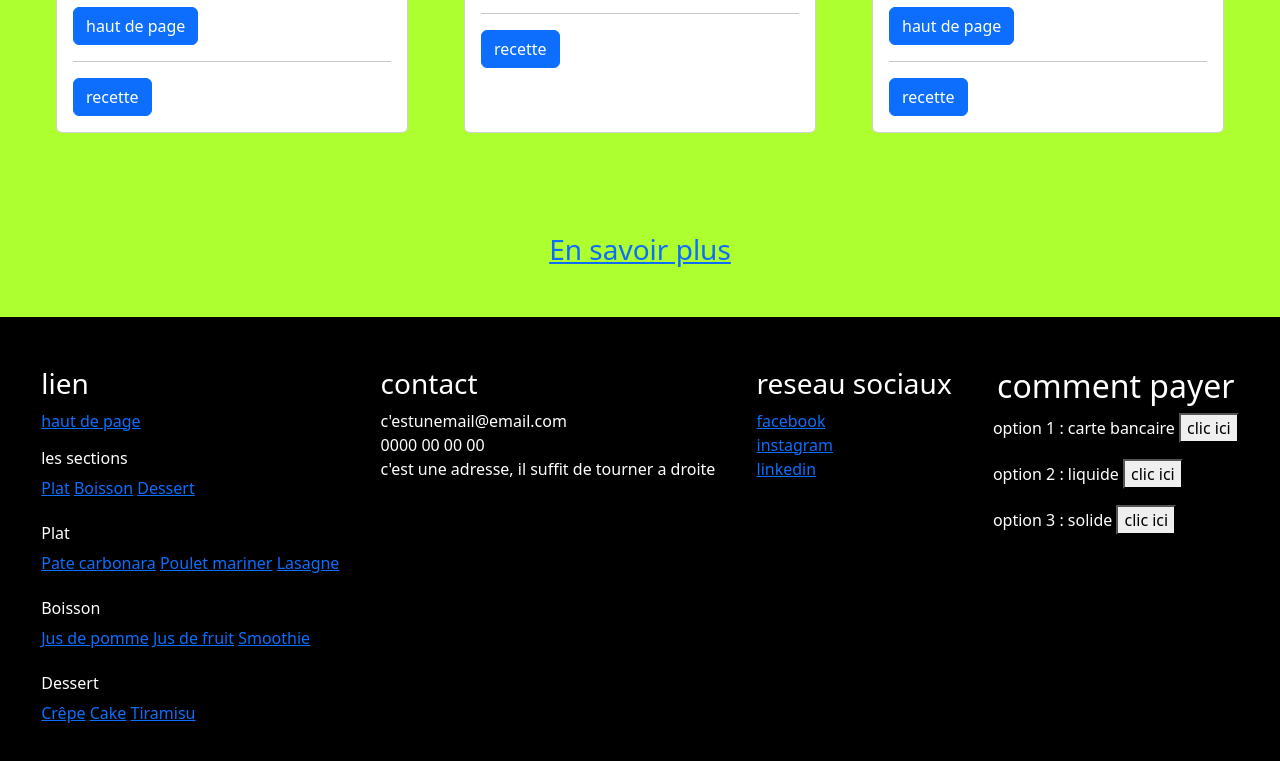
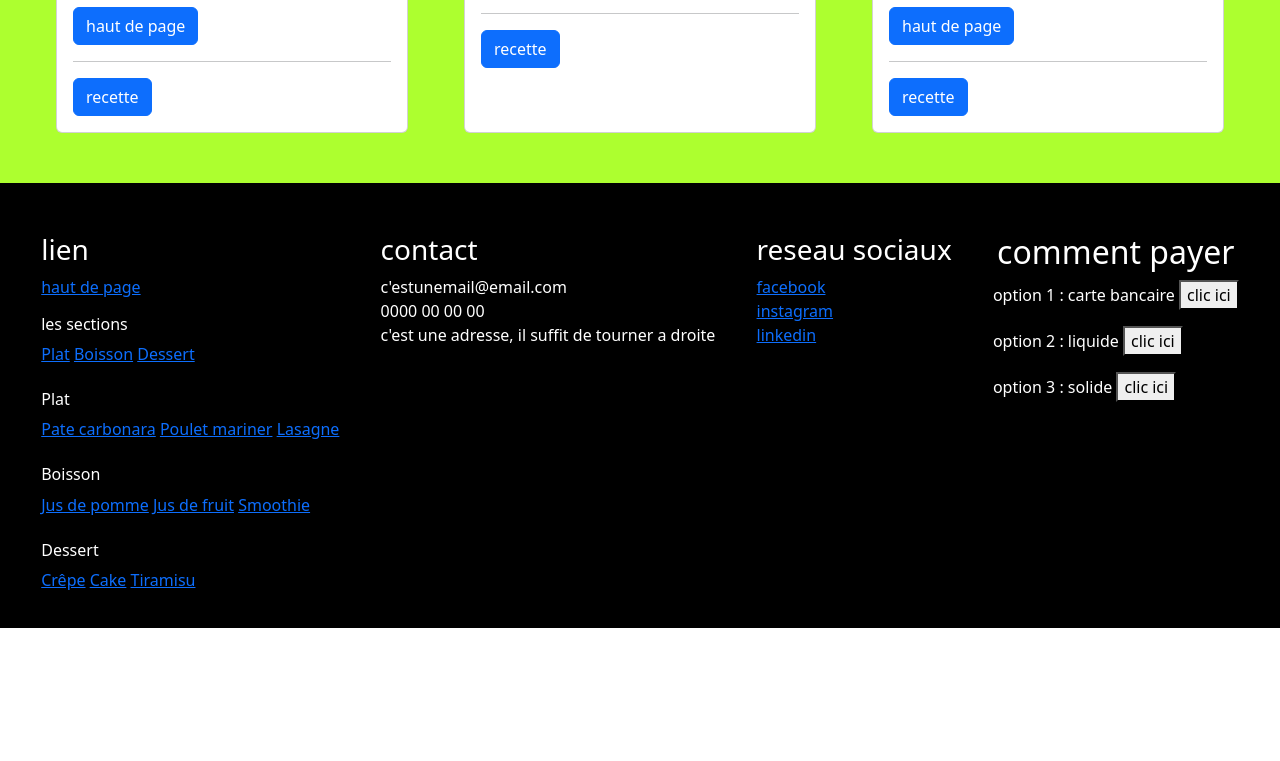
Before and after one commit to kottor96/recette-tic-linux, a plain HTML site: page index.html in a window 1280 px wide. Shown: the part 3742-4503 px from the top of the page. After the commit the page ends 4370 px from the top, so only its background shows below. Drawn offline with nearby package versions, Linux system fonts and the light colour scheme.

Commit message:
mis le lien sur la bonne page

```diff
--- a/index.html
+++ b/index.html
@@ -252,7 +252,6 @@
                         </div>
                     </div>
                 </div>
-                <h3 class="carte dessert text-center"><a href="https://m8eggman.github.io/livre-de-recette/">En savoir plus</a></h3>
             </section>
         </main>
         <footer class="bg-black d-flex justify-content-evenly">
```
Also changed, not shown: page/RecetteDeEggman.html (+1 -0 lines).
